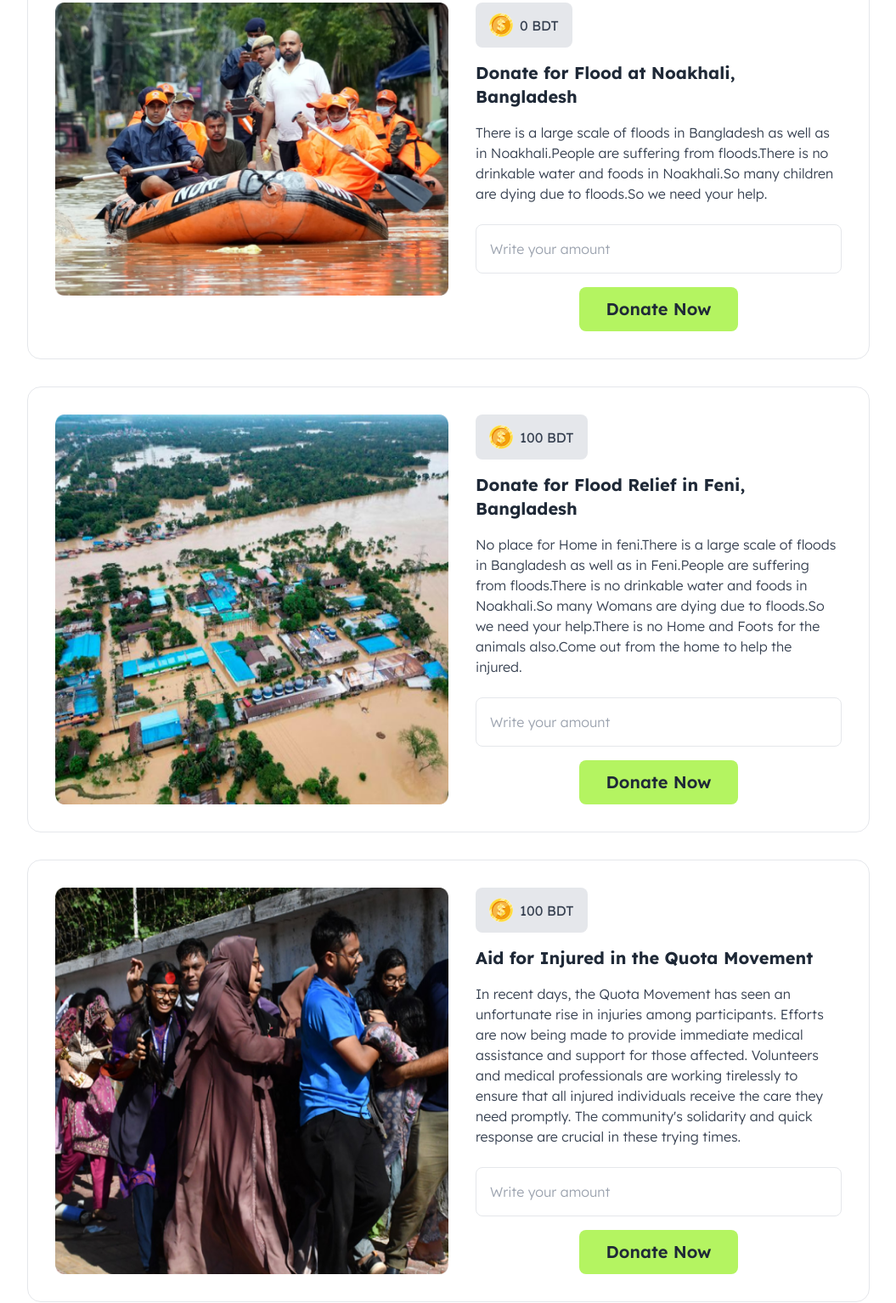
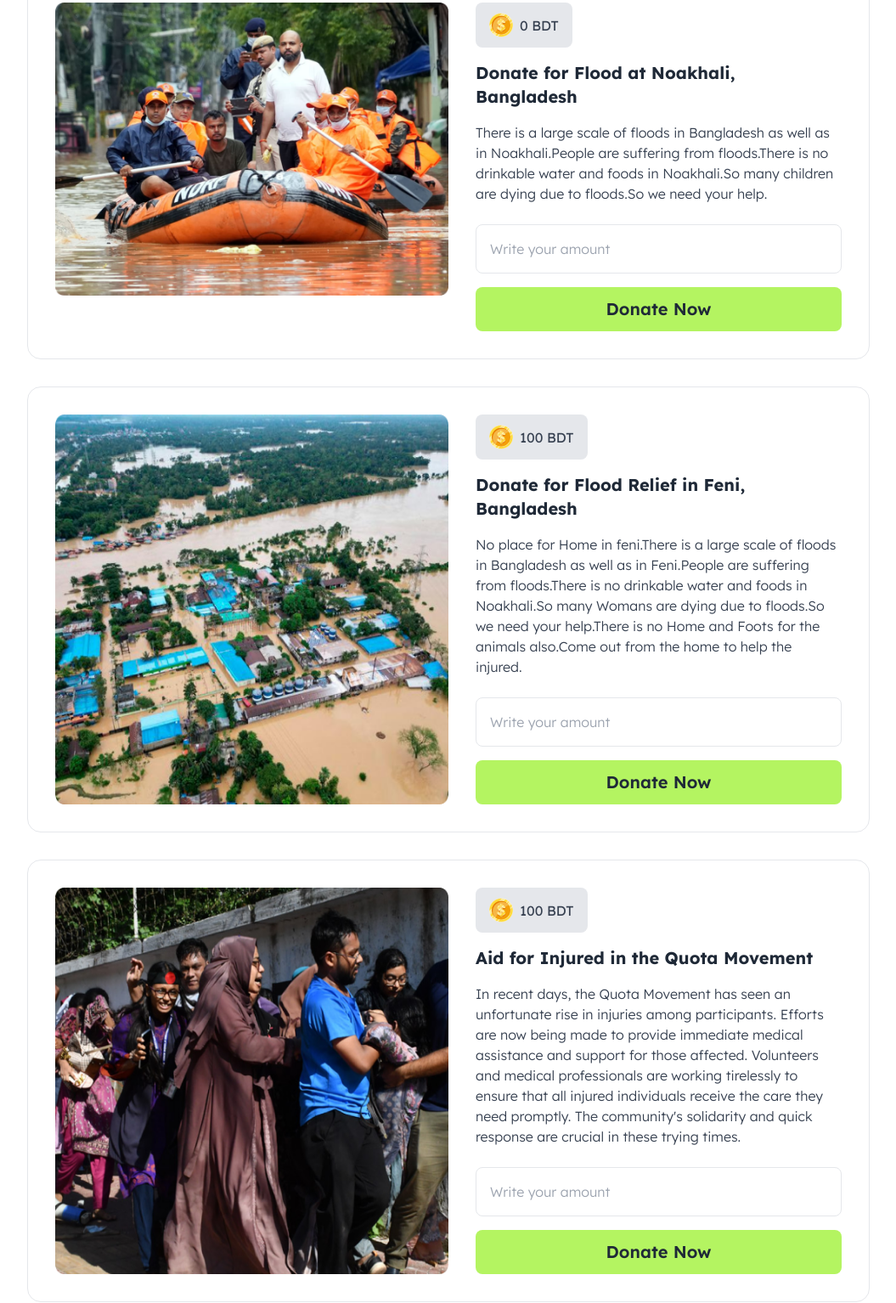
Before and after one commit to Nur-Araf/Assingment-5, a plain HTML site: page index.html in a window 1280 px wide. Shown: the part 293-1827 px from the top of the page at 85% size, without its empty margins (112-1167 px from the left). Drawn offline with nearby package versions, Linux system fonts and the light colour scheme.

Commit message:
Fixed btn

```diff
--- a/index.html
+++ b/index.html
@@ -93,15 +93,15 @@
               placeholder="Write your amount"
               class="border-[1px] rounded-lg text-sm md:text-base font-light p-2 md:p-4 w-full"
             />
-            <div class="flex justify-center">
+
             <button
-              class="bg-[#B4F461] px-4 md:px-8 md:py-3 py-2 font-semibold rounded-lg md:text-xl text-base md:mt-4 mt-2"
+              class="bg-[#B4F461] px-4 md:px-8 md:py-3 py-2 font-semibold rounded-lg md:text-xl text-base md:mt-4 mt-2 w-full"
               id="btn"
               onclick="handleNouaBtn()"
             >
               Donate Now
             </button>
-            </div>
+
 
             <dialog id="my_modal_1" class="modal">
               <div class="modal-box flex flex-col  items-center justify-center">
@@ -198,15 +198,15 @@
               placeholder="Write your amount"
               class="border-[1px] rounded-lg text-sm md:text-base font-light md:p-4 p-2 w-full"
             />
-            <div class="flex justify-center">
+
             <button
-              class="bg-[#B4F461] px-4 md:px-8 md:py-3 py-2 font-semibold rounded-lg md:text-xl text-base md:mt-4 mt-2"
+              class="bg-[#B4F461] px-4 md:px-8 md:py-3 py-2 font-semibold rounded-lg md:text-xl text-base md:mt-4 mt-2 w-full"
               id="btn-1"
               onclick="handleFeniBtn()"
             >
               Donate Now
             </button>
-            </div>
+
 
           </div>
         </div>
@@ -252,14 +252,14 @@
               placeholder="Write your amount"
               class="border-[1px] rounded-lg text-sm md:text-base font-light md:p-4 p-2 w-full"
             />
-            <div class="flex justify-center">
+
             <button
-              class="bg-[#B4F461] px-4 md:px-8 md:py-3 py-2 font-semibold rounded-lg md:text-xl text-base md:mt-4 mt-2"
+              class="bg-[#B4F461] px-4 md:px-8 md:py-3 py-2 font-semibold rounded-lg md:text-xl text-base md:mt-4 mt-2 w-full"
               onclick="handleAidBtn()"
             >
               Donate Now
             </button>
-            </div>
+
 
           </div>
         </div>
```
